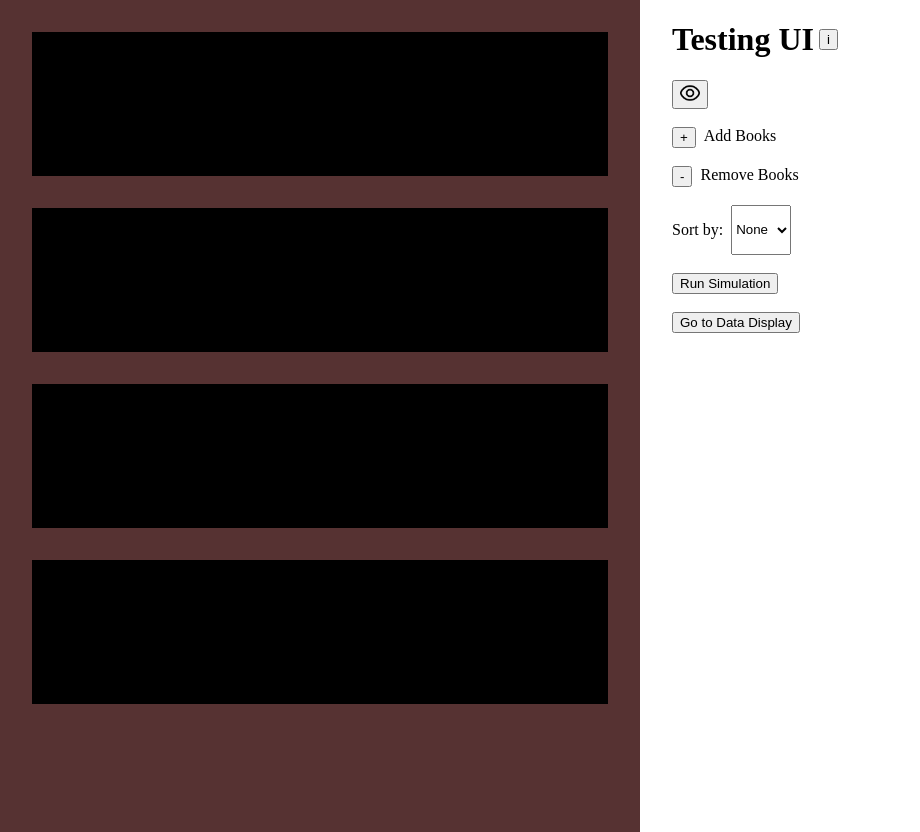
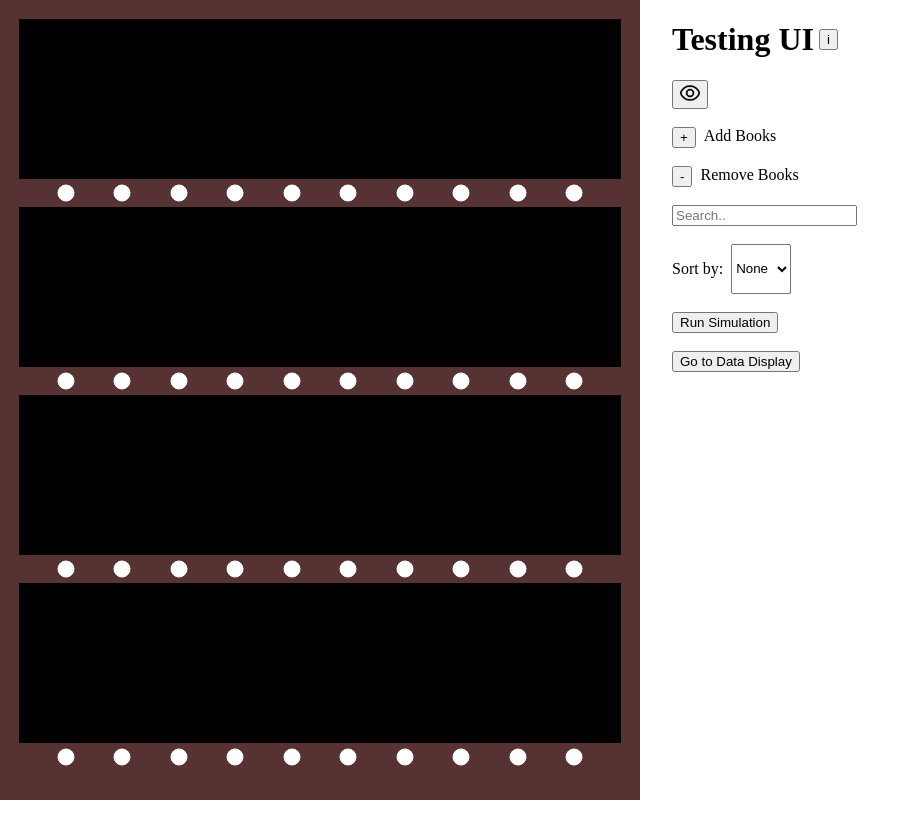
Before and after one commit to JosephAFerguson/-UserInterface-Proj2, a Svelte app in the folder UserInterfaceProj2/: page / in a window 1280 px wide. Shown: the whole page, without its empty margins (0-920 px from the left). After the commit the page ends 800 px from the top, so only its background shows below. Built offline with nearby package versions, Linux system fonts and the light colour scheme.

Commit message:
added lights and search bar

```diff
--- a/UserInterfaceProj2/src/device-ui.svelte
+++ b/UserInterfaceProj2/src/device-ui.svelte
@@ -3,28 +3,147 @@
 </script>
 
 <main>
+  <div id="shelves">
     <div id="shelf-1">
-    <div id="books"></div>
-    <div id="lights">
-      <!-- put lights here -->
+      <div id="books-1">
+      </div>
+      <div id="lights-1">
+        <svg width="20" height="20">
+          <circle cx="10" cy="10" r="8" stroke="white" fill="white" />
+        </svg>
+        <svg width="20" height="20">
+          <circle cx="10" cy="10" r="8" stroke="white" fill="white" />
+        </svg>
+        <svg width="20" height="20">
+          <circle cx="10" cy="10" r="8" stroke="white" fill="white" />
+        </svg>
+        <svg width="20" height="20">
+          <circle cx="10" cy="10" r="8" stroke="white" fill="white" />
+        </svg>
+        <svg width="20" height="20">
+          <circle cx="10" cy="10" r="8" stroke="white" fill="white" />
+        </svg>
+        <svg width="20" height="20">
+          <circle cx="10" cy="10" r="8" stroke="white" fill="white" />
+        </svg>
+        <svg width="20" height="20">
+          <circle cx="10" cy="10" r="8" stroke="white" fill="white" />
+        </svg>
+        <svg width="20" height="20">
+          <circle cx="10" cy="10" r="8" stroke="white" fill="white" />
+        </svg>
+        <svg width="20" height="20">
+          <circle cx="10" cy="10" r="8" stroke="white" fill="white" />
+        </svg>
+        <svg width="20" height="20">
+          <circle cx="10" cy="10" r="8" stroke="white" fill="white" />
+        </svg>
       </div>
     </div>
     <div id="shelf-2">
-    <div id="books"></div>
-    <div id="lights">
-      <!-- put lights here -->
+      <div id="books-2"></div>
+      <div id="lights-2">
+        <svg width="20" height="20">
+          <circle cx="10" cy="10" r="8" stroke="white" fill="white" />
+        </svg>
+        <svg width="20" height="20">
+          <circle cx="10" cy="10" r="8" stroke="white" fill="white" />
+        </svg>
+        <svg width="20" height="20">
+          <circle cx="10" cy="10" r="8" stroke="white" fill="white" />
+        </svg>
+        <svg width="20" height="20">
+          <circle cx="10" cy="10" r="8" stroke="white" fill="white" />
+        </svg>
+        <svg width="20" height="20">
+          <circle cx="10" cy="10" r="8" stroke="white" fill="white" />
+        </svg>
+        <svg width="20" height="20">
+          <circle cx="10" cy="10" r="8" stroke="white" fill="white" />
+        </svg>
+        <svg width="20" height="20">
+          <circle cx="10" cy="10" r="8" stroke="white" fill="white" />
+        </svg>
+        <svg width="20" height="20">
+          <circle cx="10" cy="10" r="8" stroke="white" fill="white" />
+        </svg>
+        <svg width="20" height="20">
+          <circle cx="10" cy="10" r="8" stroke="white" fill="white" />
+        </svg>
+        <svg width="20" height="20">
+          <circle cx="10" cy="10" r="8" stroke="white" fill="white" />
+        </svg>
       </div>
     </div>
     <div id="shelf-3">
-    <div id="books"></div>
-    <div id="lights">
-      <!-- put lights here -->
+      <div id="books-3"></div>
+      <div id="lights-3">
+        <svg width="20" height="20">
+          <circle cx="10" cy="10" r="8" stroke="white" fill="white" />
+        </svg>
+        <svg width="20" height="20">
+          <circle cx="10" cy="10" r="8" stroke="white" fill="white" />
+        </svg>
+        <svg width="20" height="20">
+          <circle cx="10" cy="10" r="8" stroke="white" fill="white" />
+        </svg>
+        <svg width="20" height="20">
+          <circle cx="10" cy="10" r="8" stroke="white" fill="white" />
+        </svg>
+        <svg width="20" height="20">
+          <circle cx="10" cy="10" r="8" stroke="white" fill="white" />
+        </svg>
+        <svg width="20" height="20">
+          <circle cx="10" cy="10" r="8" stroke="white" fill="white" />
+        </svg>
+        <svg width="20" height="20">
+          <circle cx="10" cy="10" r="8" stroke="white" fill="white" />
+        </svg>
+        <svg width="20" height="20">
+          <circle cx="10" cy="10" r="8" stroke="white" fill="white" />
+        </svg>
+        <svg width="20" height="20">
+          <circle cx="10" cy="10" r="8" stroke="white" fill="white" />
+        </svg>
+        <svg width="20" height="20">
+          <circle cx="10" cy="10" r="8" stroke="white" fill="white" />
+        </svg>
       </div>
     </div>
     <div id="shelf-4">
-    <div id="books"></div>
-    <div id="lights">
-      <!-- put lights here -->
+      <div id="books-4"></div>
+      <div id="lights-4">
+        <svg width="20" height="20">
+          <circle cx="10" cy="10" r="8" stroke="white" fill="white" />
+        </svg>
+        <svg width="20" height="20">
+          <circle cx="10" cy="10" r="8" stroke="white" fill="white" />
+        </svg>
+        <svg width="20" height="20">
+          <circle cx="10" cy="10" r="8" stroke="white" fill="white" />
+        </svg>
+        <svg width="20" height="20">
+          <circle cx="10" cy="10" r="8" stroke="white" fill="white" />
+        </svg>
+        <svg width="20" height="20">
+          <circle cx="10" cy="10" r="8" stroke="white" fill="white" />
+        </svg>
+        <svg width="20" height="20">
+          <circle cx="10" cy="10" r="8" stroke="white" fill="white" />
+        </svg>
+        <svg width="20" height="20">
+          <circle cx="10" cy="10" r="8" stroke="white" fill="white" />
+        </svg>
+        <svg width="20" height="20">
+          <circle cx="10" cy="10" r="8" stroke="white" fill="white" />
+        </svg>
+        <svg width="20" height="20">
+          <circle cx="10" cy="10" r="8" stroke="white" fill="white" />
+        </svg>
+        <svg width="20" height="20">
+          <circle cx="10" cy="10" r="8" stroke="white" fill="white" />
+        </svg>
+      </div>
     </div>
   </div>
 </main>
@@ -34,15 +153,35 @@
     background-color: #563232;
     color: white;
     width: 100%;
-    height: 100%;
+    height: 100vh;
+    overflow: hidden;
+    box-sizing: border-box;
+  }
+  #shelves {
+    height: 94%;
+    margin-top: 3%;
+    margin-bottom: 3%;
+    margin-left: 3%;
+    margin-right: 3%;
   }
 
   #shelf-1, #shelf-2, #shelf-3, #shelf-4 {
-    margin-top: 5%;
-    margin-left: 5%;
-    margin-right: 5%;
-    width: 90%;
-    height: 18%;
+    width: 100%;
+    height: 25%;
     background-color: black;
   }
+
+  #books-1, #books-2, #books-3, #books-4 {
+    height: 85%;
+    width: full;
+  }
+
+  #lights-1, #lights-2, #lights-3, #lights-4 {
+    height: 15%;
+    width: full;
+    background-color: #563232;
+    display: flex;
+    align-items: center;
+    justify-content: space-evenly;
+  }
 </style>
--- a/UserInterfaceProj2/src/testing-ui.svelte
+++ b/UserInterfaceProj2/src/testing-ui.svelte
@@ -20,6 +20,9 @@
         <button type="button">-</button>
         <p style="margin:0">Remove Books</p>
     </div>
+    <br/>
+    <input type="text" placeholder="Search..">
+    <br/>
     <br/>
     <div style="display:flex; gap:8px;">
         <p>Sort by:</p>
```
Also changed, not shown: 2 other files (tests, documents, lock files or other folders). Lines whose indentation alone changed are shown as unchanged.
